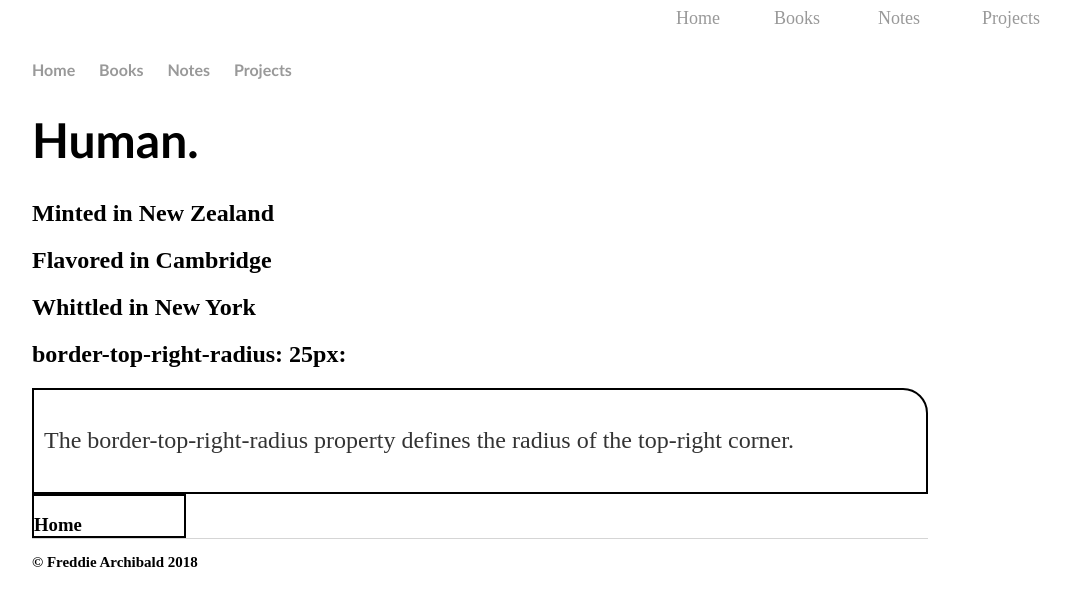
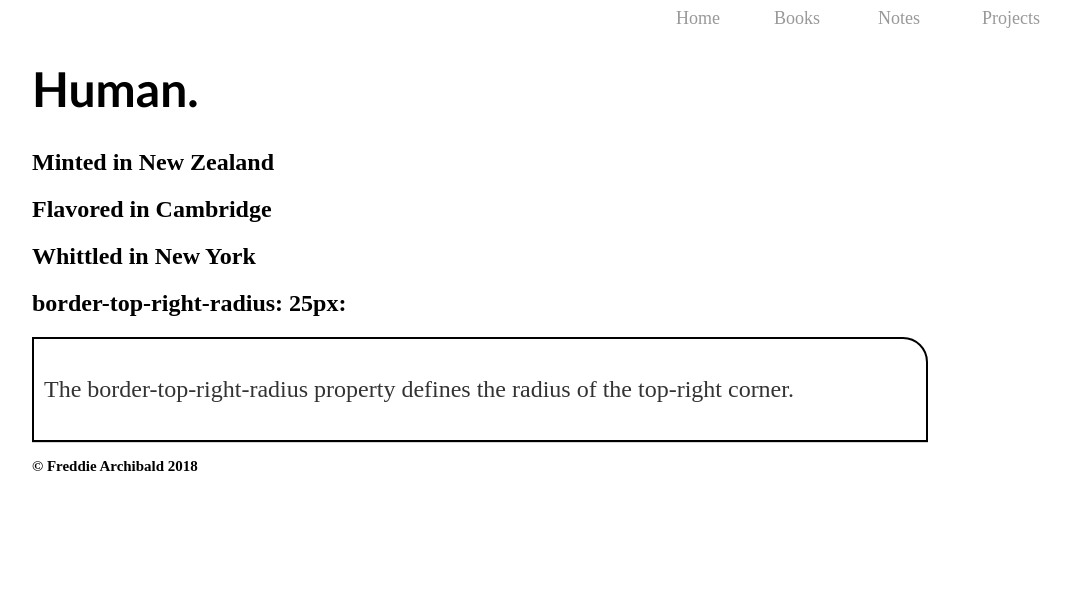
Before and after one commit to scryptive/personal, a Jekyll site: the page built from index.html, in a window 1280 px wide. Shown: the top 606 px of the page, without its empty margins (160-1231 px from the left). Built offline with Jekyll 4.4.1, drawn with Linux system fonts in a browser that asks for light colours.

Commit message:
Update default.html

```diff
--- a/_layouts/default.html
+++ b/_layouts/default.html
@@ -6,20 +6,11 @@
 			<link rel="stylesheet" type="text/css" href="/css/main.css">
 		</head>
 		<body>
-			<nav>
-	    		<ul>
-				<li><a href="https://scryptive.github.io/planet-fred/">Home</a></li>
-	        		<li><a href="https://scryptive.github.io/planet-fred/books/">Books</a></li>
-	        		<li><a href="https://scryptive.github.io/planet-fred/notes/">Notes</a></li>
-				<li><a href="https://scryptive.github.io/planet-fred/projects/">Projects</a></li>
-	    		</ul>
-			</nav>
 			<div class="container">
 
 			{{ content }}
 
 			</div><!-- /.container -->
-			<div style="width:150px;height:40px;border:2px solid #000;"><h3>Home</h3></div>
 <style>
 
 .topright {
@@ -53,11 +44,13 @@
 </style>
 </head>
 <body>
+	<nav>
   <div class="topright"><a href="https://scryptive.github.io/planet-fred/projects/">Projects</a></div>
   <div class="middleright"><a href="https://scryptive.github.io/planet-fred/notes/">Notes</a></div>
   <div class="middlemiddle"><a href="https://scryptive.github.io/planet-fred/books/">Books</a></div>
   <div class="middleleft"><a href="https://scryptive.github.io/planet-fred/">Home</a></div>
 </div>
+	</nav>
 
 
 			<footer>
```
